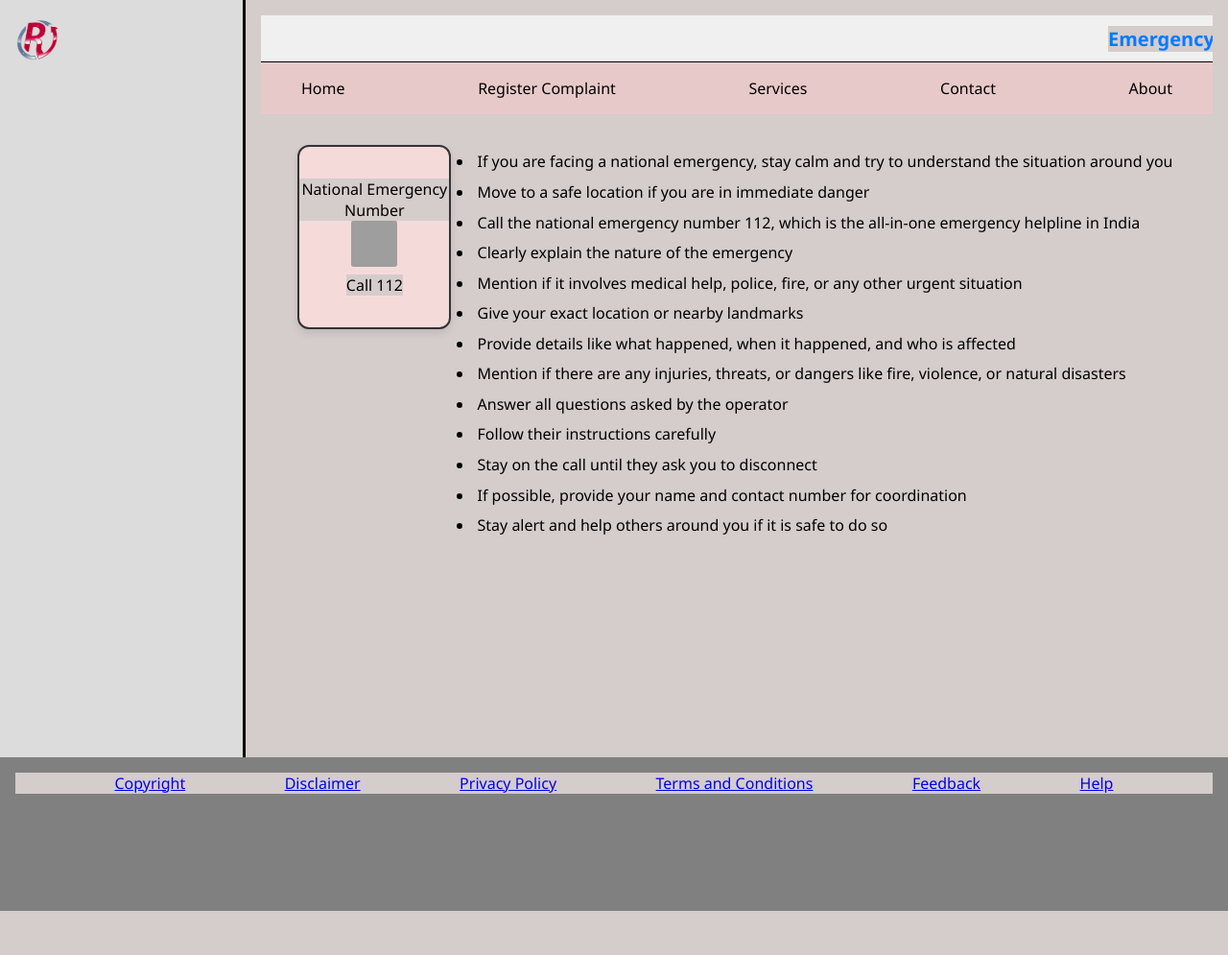
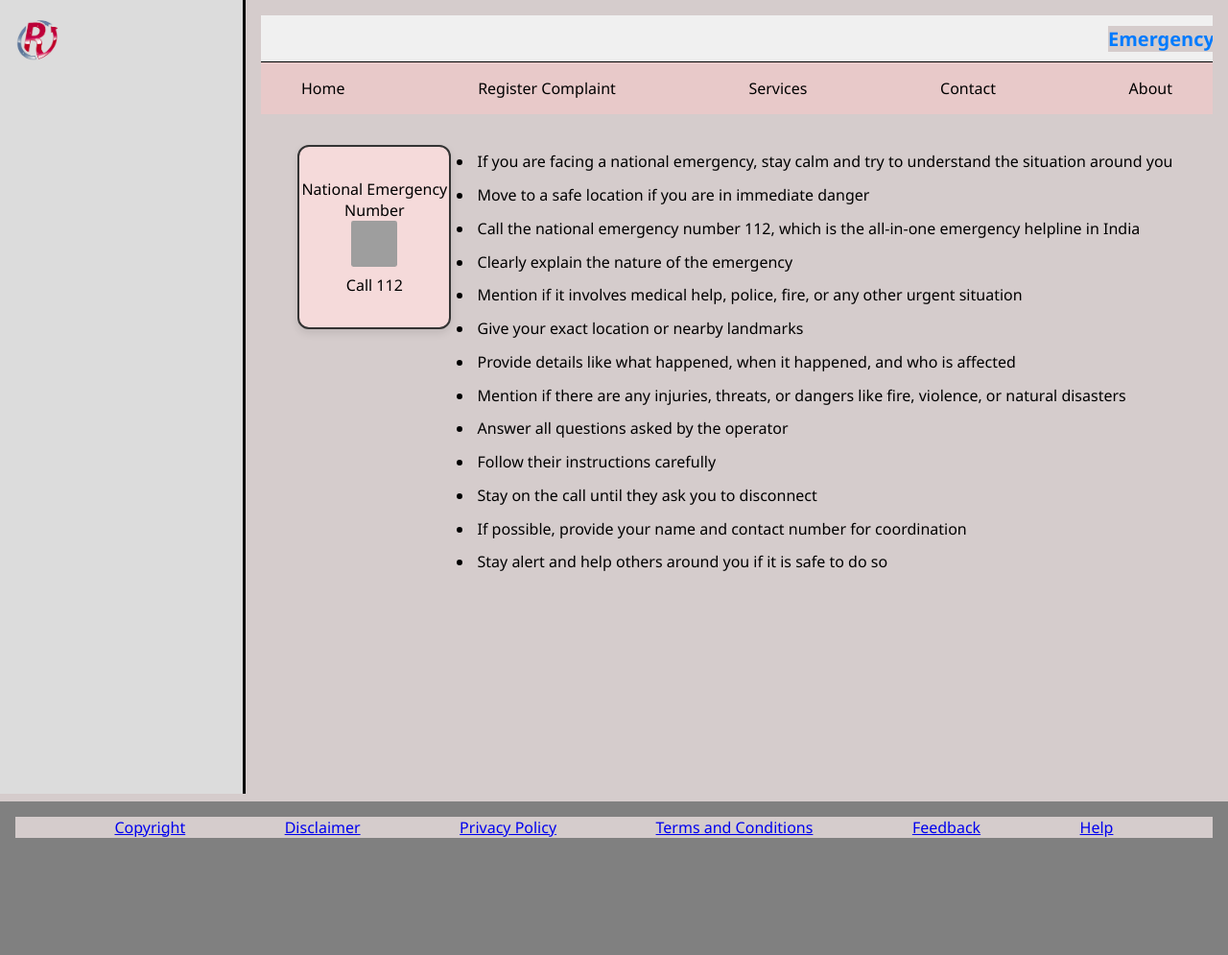
Before and after one commit to adityaB-code100/ResQConnect, a Flask app: page /service/1 in a window 1280 px wide. Shown: the part 80-1075 px from the top of the page at 96% size. Before the commit the page ends 1029 px from the top, so only its background shows below. Run offline with Flask 3, Linux system fonts and the light colour scheme; data comes from the database, SQL or seed files in the repository; parts of the project's set-up code (start-up, migrations or seed data) failed here and were passed over; grey boxes are pictures that could not be loaded.

Commit message:
Updated main.py, style.css, script.js, and first_aid.html for layout and functionality improvements

```diff
--- a/main.py
+++ b/main.py
@@ -114,7 +114,6 @@ def first_aid(card_id):
 
     firstaid_para= card.firstaid
     firstaid_list=firstaid_para.split('.')
-    print(firstaid_para)
     return render_template('first_aid.html',card=card, firstaid_list= firstaid_list)
 
 
--- a/static/css/style.css
+++ b/static/css/style.css
@@ -103,6 +103,7 @@ footer {
     z-index: 1;
     text-align: center;
     height: 10rem;
+    margin-top: 0.5rem;
 }
 
 .foot {
@@ -141,6 +142,7 @@ main {
     justify-content: center;
     gap: 1.5rem;
     padding: 2rem;
+
 }
 
 .card {
@@ -177,6 +179,11 @@ main {
     margin-bottom: 0.5rem;
     object-fit: cover;
     border-radius: 5%;
+    background-color: transparent;
+
+}
+.card p{
+    background-color: transparent;
 }
 
 /* Form Styling */
@@ -247,10 +254,15 @@ button[type="submit"]:hover {
 }
 
 /* First Aid Styling */
+.firstaid{
+    display: flex;
+    flex-direction: column;
+}
 .firstaid li {
     margin: 0.2rem 0;
     padding: 0.2rem;
 }
+
 
 /* Responsive Design */
 @media (max-width: 768px) {
--- a/static/js/script.js
+++ b/static/js/script.js
@@ -1,10 +1,12 @@
 
+
+a="/service"
   const sentences = [
-    { text: "Emergency assistance at your fingertips", href: "#" },
-    { text: "Stay safe, we are here to help", href: "#" },
-    { text: "Call 1091 for Women Helpline", href: "#" },
-    { text: "In case of fire, dial 101 immediately", href: "#" },
-    { text: "Help is just a call away", href: "#" }
+    { text: "Emergency assistance at your fingertips", href: a },
+    { text: "Stay safe, we are here to help", href: a},
+    { text: "Call 1091 for Women Helpline", href: a },
+    { text: "In case of fire, dial 101 immediately", href: a },
+    { text: "Help is just a call away", href: a }
   ];
 
   let index = 0;
--- a/templates/first_aid.html
+++ b/templates/first_aid.html
@@ -1,9 +1,9 @@
 {% extends "layout.html" %}
 {% block body %}
 
-<div class="service">
+<div class="service firstaid-out">
 <div class="card">
-    <a href="/home">
+    <a href="">
         <p>{{card.Emergency}}</p>
         <img src="{{card.img}}" alt="fire">
         <p>Call {{card.helpline}}</p>
```
